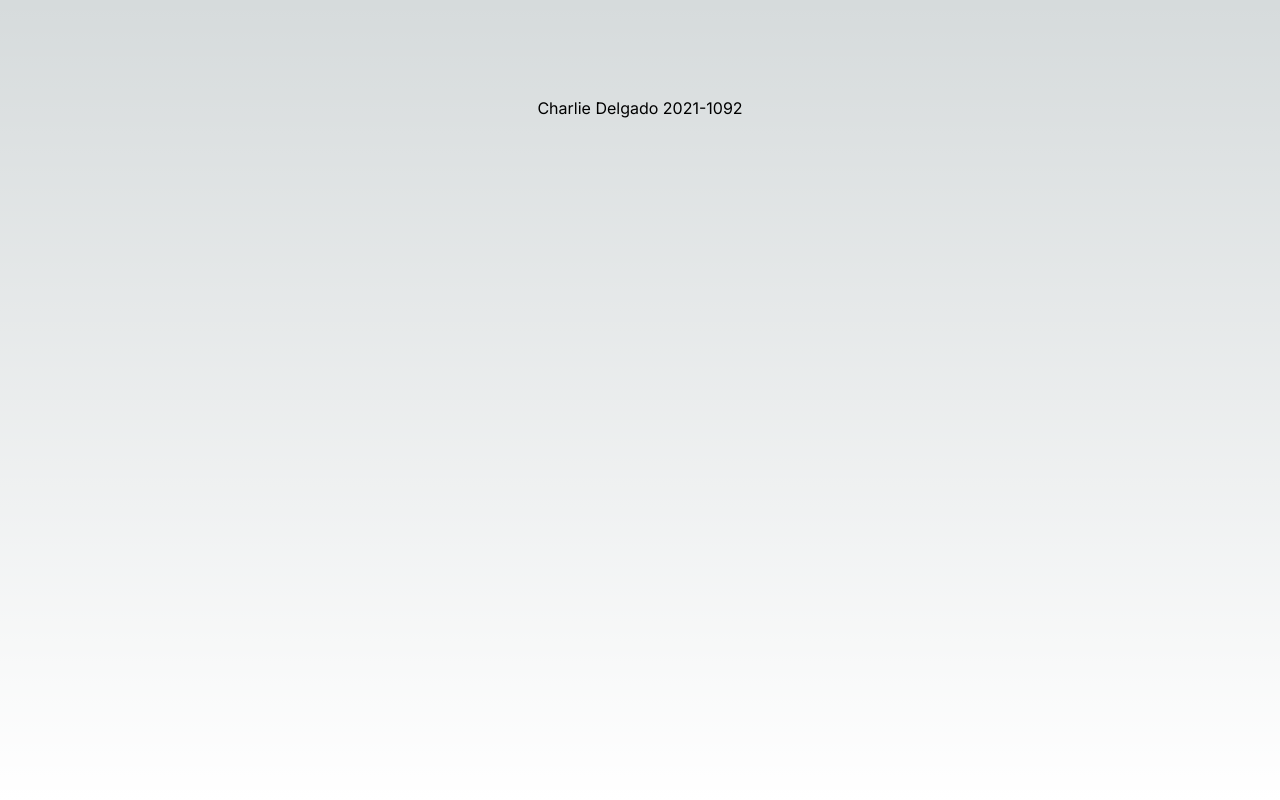
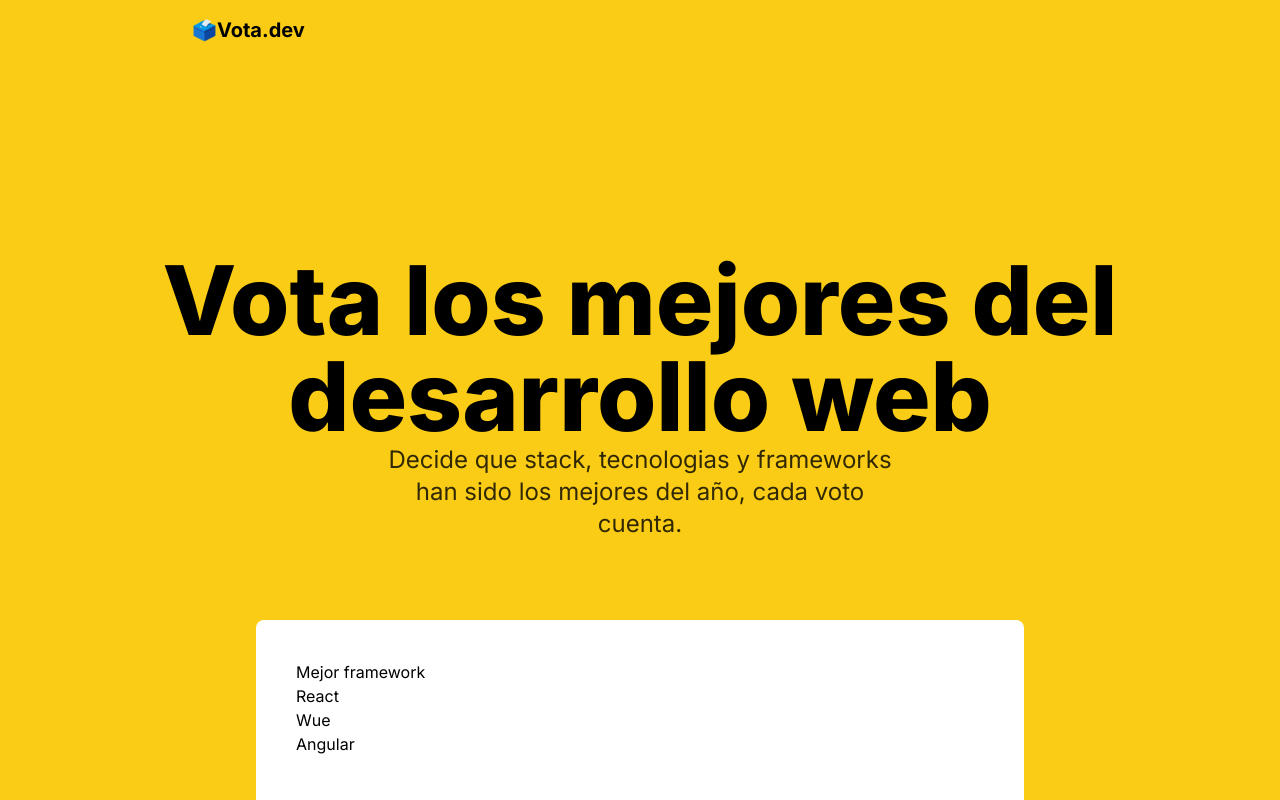
Before and after one commit to Chd3451/next-intro, a Next.js app in the folder next-intro1/: page / in a window 1280 px wide. Shown: the top 800 px of the page. Built offline with nearby package versions, Linux system fonts and the light colour scheme.

Commit message:
feat: Introducing the initial project design

```diff
--- a/next-intro1/src/app/globals.css
+++ b/next-intro1/src/app/globals.css
@@ -8,6 +8,7 @@
   --background-end-rgb: 255, 255, 255;
 }
 
+/*
 @media (prefers-color-scheme: dark) {
   :root {
     --foreground-rgb: 255, 255, 255;
@@ -15,6 +16,7 @@
     --background-end-rgb: 0, 0, 0;
   }
 }
+*/
 
 body {
   color: rgb(var(--foreground-rgb));
--- a/next-intro1/src/app/page.tsx
+++ b/next-intro1/src/app/page.tsx
@@ -2,8 +2,29 @@ import Image from 'next/image'
 
 export default function Home() {
   return (
-    <main className="flex min-h-screen flex-col items-center justify-between p-24">
-      <h1>Charlie Delgado 2021-1092</h1>
-    </main>
+    <div className='bg-yellow-400 min-h-screen flex flex-col'>
+      <header className='flex justify-between items-center w-full mx-auto my-4 max-w-4xl'>
+        <h1 className='text-black text-xl font-bold'>
+         🗳️Vota.dev
+        </h1>
+      </header>
+      <section className='mt-48'>
+        <h1 className='text-black text-center font-extrabold text-8xl'>
+          Vota los mejores del desarrollo web
+        </h1>
+        <p className='max-w-lg mx-auto text-center text-2xl text-black opacity-80'>
+          Decide que stack, tecnologias y frameworks han sido los mejores del año, cada voto cuenta.
+        </p>
+        <div className='bg-white h-screen max-w-3xl p-10 mx-auto mt-20 rounded-lg'>
+          <h2>Mejor framework</h2>
+          <ul>
+            <li>React</li>
+            <li>Wue</li>
+            <li>Angular</li>
+
+          </ul>
+        </div>
+      </section>
+    </div>
   )
 }
--- a/next-intro1/tailwind.config.ts
+++ b/next-intro1/tailwind.config.ts
@@ -13,6 +13,9 @@ const config: Config = {
         'gradient-conic':
           'conic-gradient(from 180deg at 50% 50%, var(--tw-gradient-stops))',
       },
+      colors:{
+        js: '#f7dfle'
+      }
     },
   },
   plugins: [],
```
Also changed, not shown: next-intro1/package.json (+7 -7 lines), next-intro1/tsconfig.json (+17 -4 lines), 1 other file (tests, documents, lock files or other folders).
